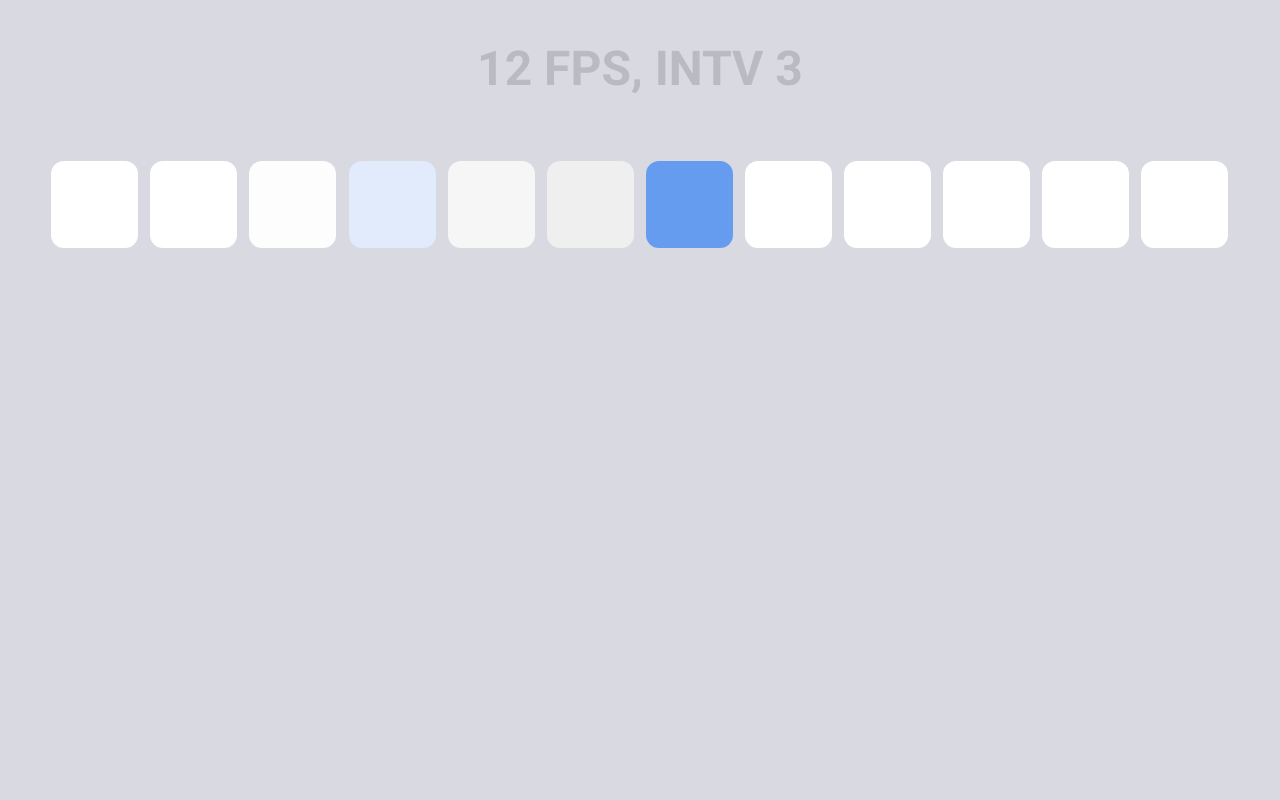
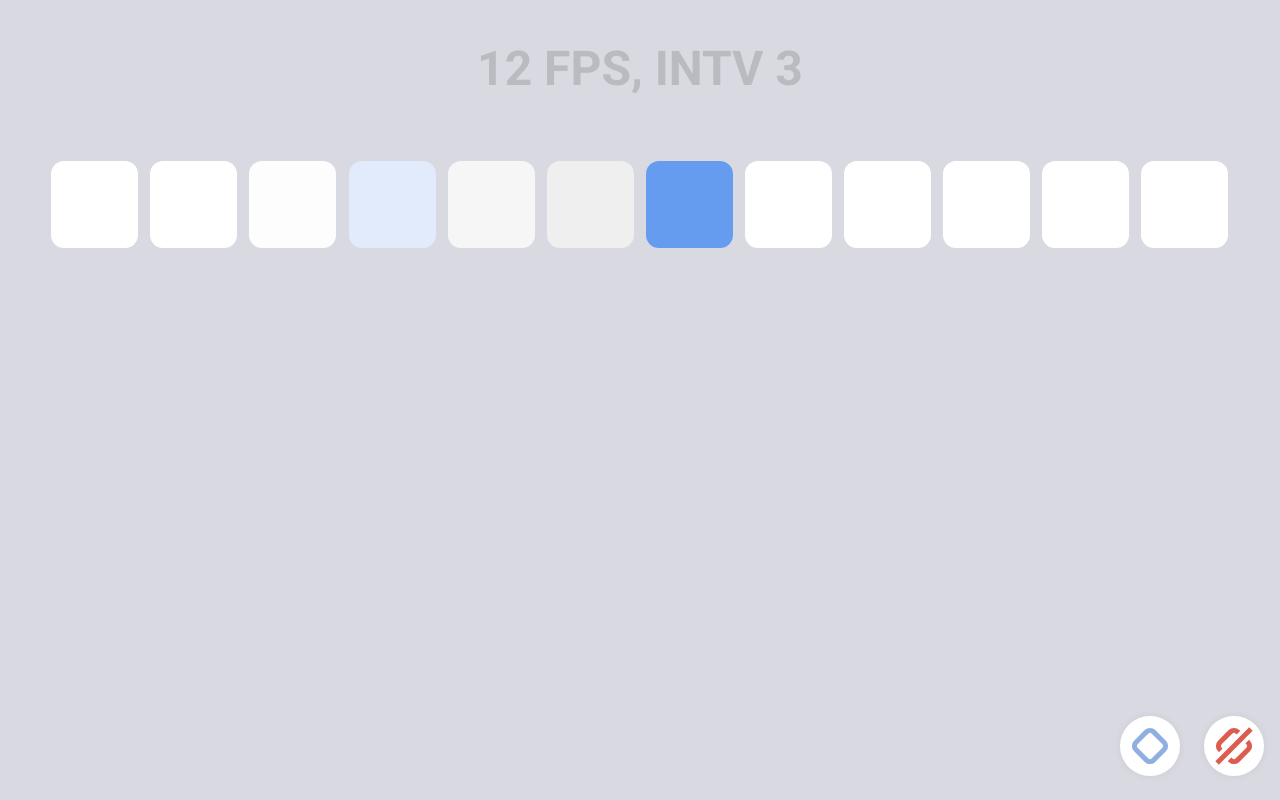
Before and after one commit to covector/animator-metronome, a SvelteKit app: page / in a window 1280 px wide. Built offline with nearby package versions, Linux system fonts and the light colour scheme.

Commit message:
added gui buttons for markers, support touch device mark on touch

```diff
--- a/src/routes/+page.svelte
+++ b/src/routes/+page.svelte
@@ -3,6 +3,7 @@
 	import Title from './Title.svelte';
 	import { page } from '$app/stores';
 	import TimelineMarker from './TimelineMarker.svelte';
+	import MarkerButtons from './MarkerButtons.svelte';
 
 	// get fps and interval from query params
 	const fps = parseNumber($page.url.searchParams.get('fps'), 12, 0, 60);
@@ -23,9 +24,10 @@
 		return isNaN(parsed) ? 0 : Math.max(Math.min(parsed, max), min);
 	}
 
-
 	/** @type {BlinkerRow} */
 	let blinkerRowComponent;
+	/** @type {TimelineMarker} */
+	let timelineMarkerComponent;
 </script>
 
 <svelte:head>
@@ -41,7 +43,8 @@
 <div id="main">
 	<Title {fps} {interval} />
 	<BlinkerRow {fps} {interval} bind:this={blinkerRowComponent} />
-	<TimelineMarker {blinkerRowComponent} />
+	<TimelineMarker {blinkerRowComponent} bind:this={timelineMarkerComponent} />
+	<MarkerButtons {timelineMarkerComponent} />
 </div>
 
 <style>
--- /dev/null
+++ b/src/routes/MarkerButtons.svelte
@@ -0,0 +1,105 @@
+<script>
+    import TimelineMarker from "./TimelineMarker.svelte";
+    /** @type {TimelineMarker} */
+    export let timelineMarkerComponent;
+
+    const buttonWidth = 60;
+    const iconWidth = 25;
+</script>
+
+<div id="markerButtons">
+    <button on:click={timelineMarkerComponent.mark} class="markButton" on:touchstart|stopPropagation>
+        <svg width={buttonWidth} height={buttonWidth} viewBox={`0 0 ${buttonWidth} ${buttonWidth}`} xmlns="http://www.w3.org/2000/svg">
+            <rect x={(buttonWidth-iconWidth)/2} y={(buttonWidth-iconWidth)/2}
+                width={iconWidth} height={iconWidth}
+                rx={iconWidth*0.2} ry={iconWidth*0.2}
+                stroke-width={iconWidth*0.2}
+            />
+        </svg>
+    </button>
+    <button on:click={timelineMarkerComponent.clearMarkers} class="clearButton" on:touchstart|stopPropagation>
+        <svg width={buttonWidth} height={buttonWidth} viewBox={`0 0 ${buttonWidth} ${buttonWidth}`} xmlns="http://www.w3.org/2000/svg">
+            <rect x={(buttonWidth-iconWidth)/2} y={(buttonWidth-iconWidth)/2}
+                width={iconWidth} height={iconWidth}
+                rx={iconWidth*0.2} ry={iconWidth*0.2}
+                stroke-width={iconWidth*0.2}
+            />
+            <rect class="cross" x={(buttonWidth-iconWidth*0.35)/2} y={buttonWidth*0.07}
+                width={iconWidth*0.35} height={buttonWidth*0.86}
+                stroke-width={iconWidth*0.15}
+                transform="rotate(90 30 30)"
+            />
+        </svg>
+    </button>
+</div>
+
+<style>
+    #markerButtons {
+        --button-background: white;
+        --mark-button-color: #8eafe0;
+        --clear-button-color: #dc5d4f;
+        --mark-button-hover-color: #dde4f0;
+        --clear-button-hover-color: #f4d5d1;
+    }
+
+    #markerButtons {
+        position: fixed;
+        display: flex;
+        justify-content: center;
+        bottom: 1.5rem;
+        right: 1rem;
+        gap: 1.5rem;
+    }
+
+    #markerButtons button {
+        position: relative;
+        background-color: var(--button-background);
+        border: none;
+        border-radius: 50%;
+        padding: 0;
+        line-height: 0;
+        box-shadow: 0 0 0.5rem rgba(0, 0, 0, 0.06);
+        overflow: hidden;
+        transition: background-color 0.2s, filter 0.2s;
+    }
+
+    #markerButtons svg rect {
+        fill: none;
+        transform-origin: center;
+        transform-box: fill-box;
+        transform: rotate(45deg);
+    }
+
+    .markButton rect {
+        stroke: var(--mark-button-color);
+    }
+
+    .clearButton rect {
+        stroke: var(--clear-button-color);
+    }
+
+    #markerButtons .clearButton svg rect.cross {
+        fill: var(--clear-button-color);
+        stroke: var(--button-background);
+        transition: stroke 0.2s;
+    }
+
+    #markerButtons button:hover {
+        cursor: pointer;
+    }
+
+    #markerButtons button:active{
+        filter: brightness(0.9);
+    }
+
+    #markerButtons button.markButton:hover{
+        background-color: var(--mark-button-hover-color);
+    }
+
+    #markerButtons button.clearButton:hover{
+        background-color: var(--clear-button-hover-color);
+    }
+    #markerButtons .clearButton:hover svg rect.cross {
+        stroke: var(--clear-button-hover-color);
+    }
+</style>
--- a/src/routes/TimelineMarker.svelte
+++ b/src/routes/TimelineMarker.svelte
@@ -10,7 +10,7 @@
 	let markers = [];
 	let startCycle = 0;
     const lineLimit = 10;
-	function mark() {
+	export function mark() {
         if (animLock) return;
 		updateMeasurements();
 		if (markers.length === 0) {
@@ -34,7 +34,7 @@
 	}
 	const clearMarkersDelay = 0.5; // seconds
     let animLock = true;
-	function clearMarkers() {
+	export function clearMarkers() {
         if (animLock) return;
         animLock = true;
 		// animate lines
@@ -98,11 +98,15 @@
 	}
 	onMount(() => {
 		window.addEventListener('resize', updateMeasurements);
+		window.addEventListener('touchstart', mark);
 		updateMeasurements();
 		setTimeout(() => {
 			animLock = false;
 		}, 1000);
-		return () => window.removeEventListener('resize', updateMeasurements);
+		return () => {
+			window.removeEventListener('resize', updateMeasurements);
+			window.removeEventListener('touchstart', mark);
+		};
 	});
 
 	// vertical spacing
@@ -178,6 +182,7 @@
 
 	#timelineMarker {
 		width: 100%;
+		max-height: 70vh;
 		flex-grow: 1;
 		overflow: hidden;
 	}
--- a/src/routes/Title.svelte
+++ b/src/routes/Title.svelte
@@ -18,6 +18,7 @@
 		opacity: 0;
 		transform: translateY(3rem);
 		animation: fadeIn 1s 0.7s forwards;
+		user-select: none;
 	}
 
 	@keyframes fadeIn {
```
